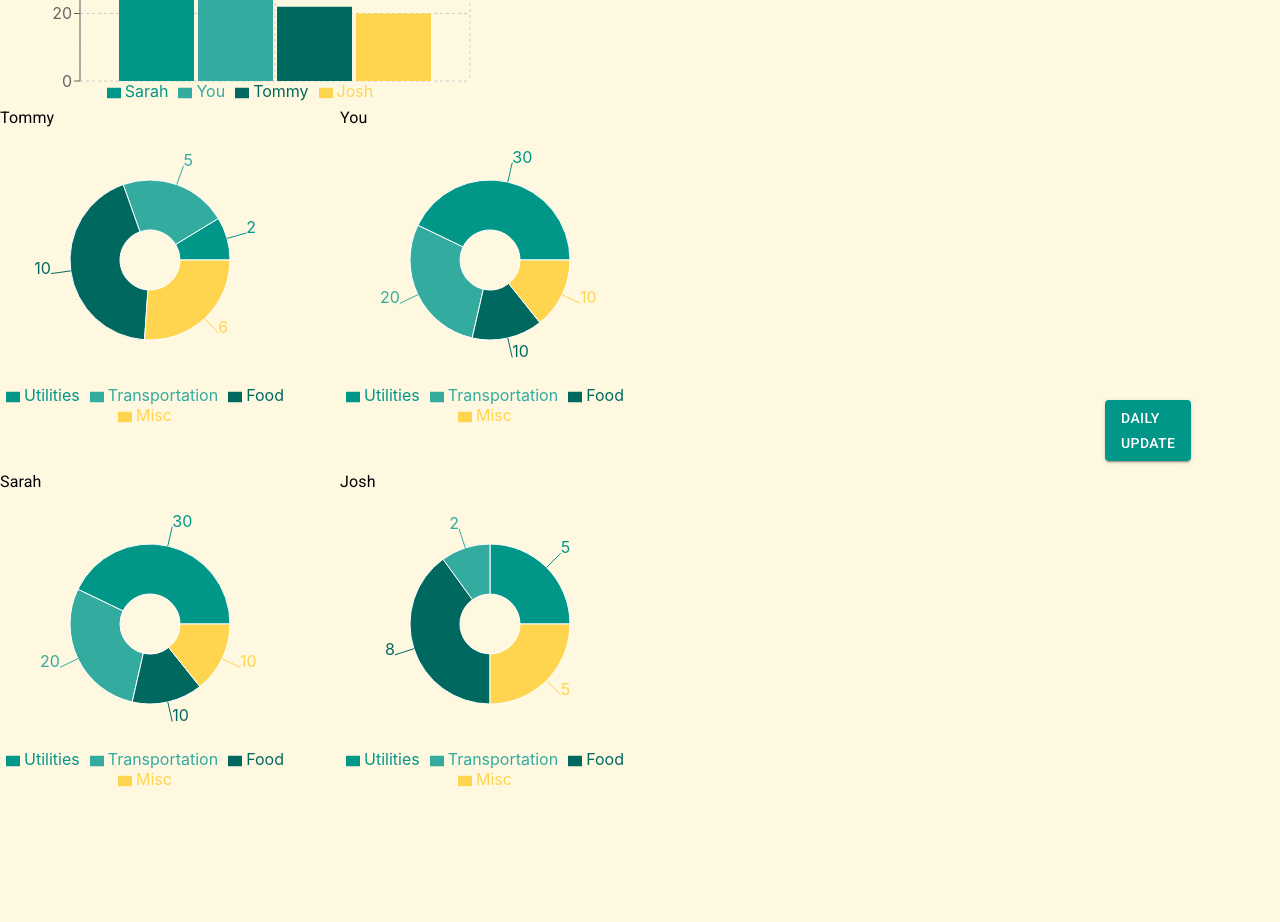
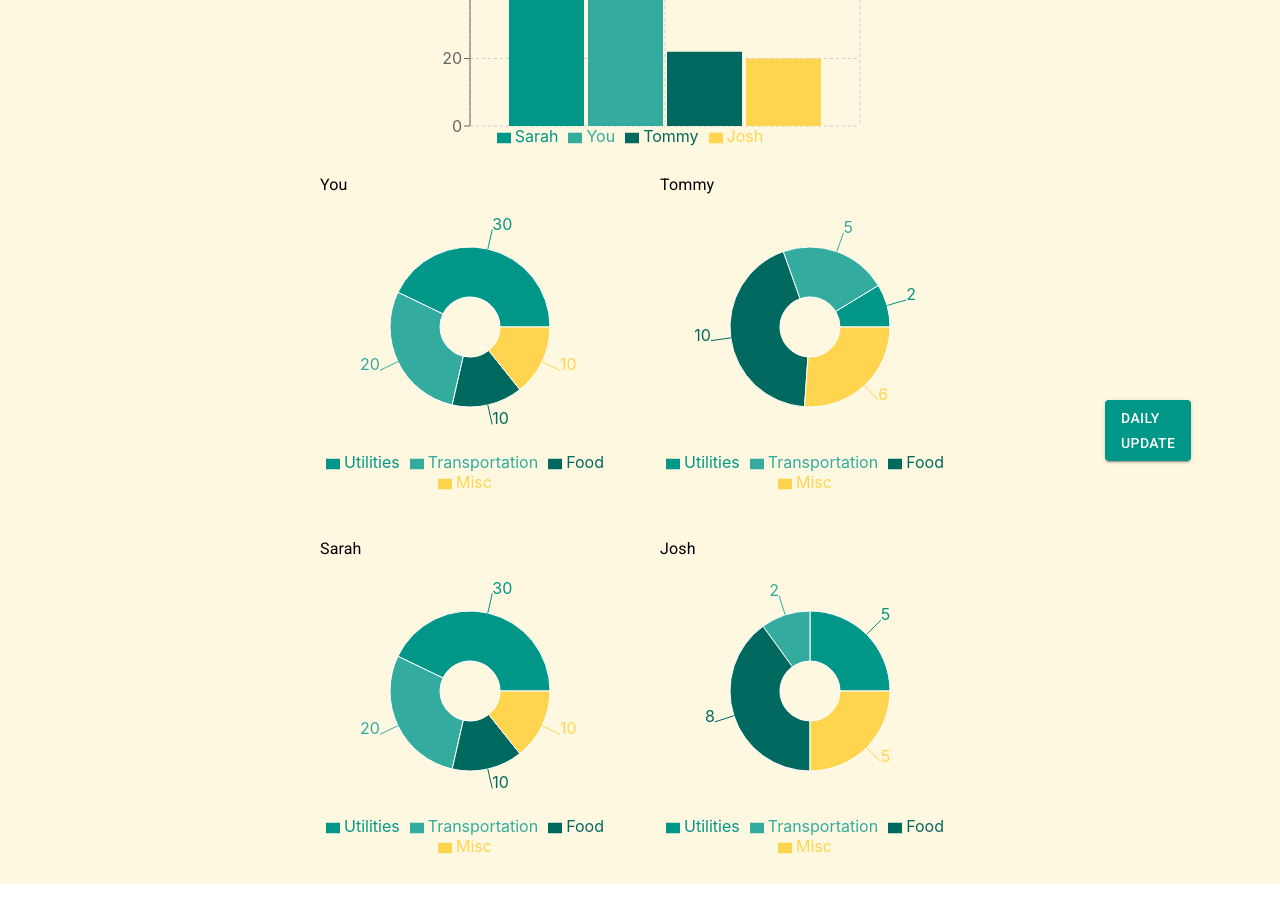
Before and after one commit to Yaffoman/SD_HACKS_2021_Frontend, a React (Create React App) app: page /friends in a window 1280 px wide. Shown: the part 300-1222 px from the top of the page. After the commit the page ends 1201 px from the top, so only its background shows below. Built offline with nearby package versions, Linux system fonts and the light colour scheme.

Commit message:
friends page centered

```diff
--- a/src/pages/Friends/Friends.js
+++ b/src/pages/Friends/Friends.js
@@ -110,15 +110,19 @@ export default function Friends() {
     return (
         <div style={{
             background: amber[50],
-            height: '200vh'
+            display: "flex",
+            alignItems: "center",
+            justifyContent: "space-evenly",
+            flexDirection: "column",
+            height: "140vh",
         }}>
             <Typography variant={'h4'} color={"primary"}>Friends Ranking</Typography>
             <BarChart people={["Sarah", "You", "Tommy", "Josh"]} values={[75,50,22,20]}/>
-            <Grid container direction={"column"} spacing={5}>
-                <Grid item container direction={"row"} spacing={5}>
+            <Grid container direction={"column"} spacing={5} alignItems={"center"}>
+                <Grid item container direction={"row-reverse"} spacing={5} justify={"center"}>
                     <FriendsComponent1 />
                 </Grid>
-                <Grid item container direction={"row"} spacing={5}>
+                <Grid item container direction={"row"} spacing={5} alignItems={"center"} justify={"center"}>
                     <FriendsComponent2 />
                 </Grid>
             </Grid>
```
